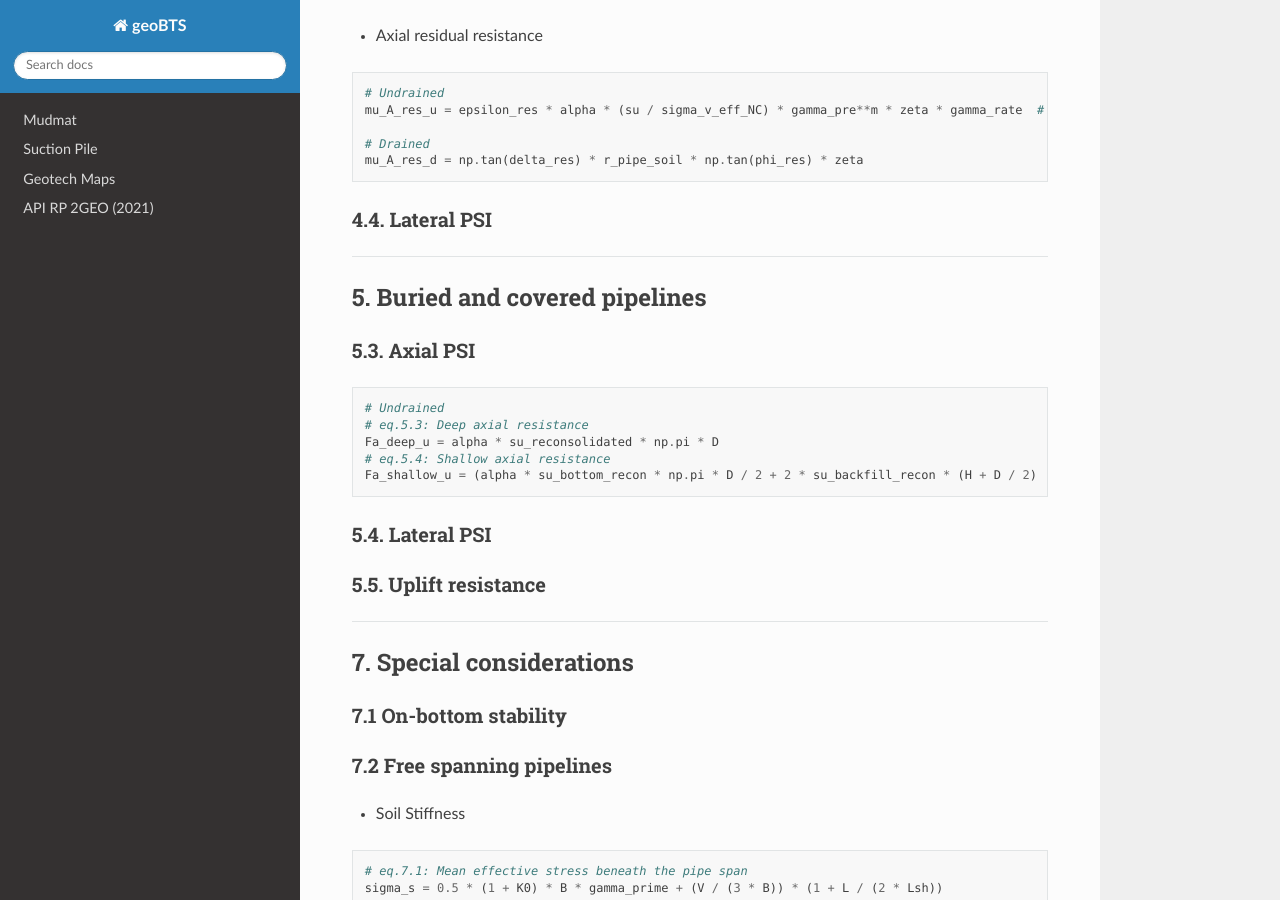
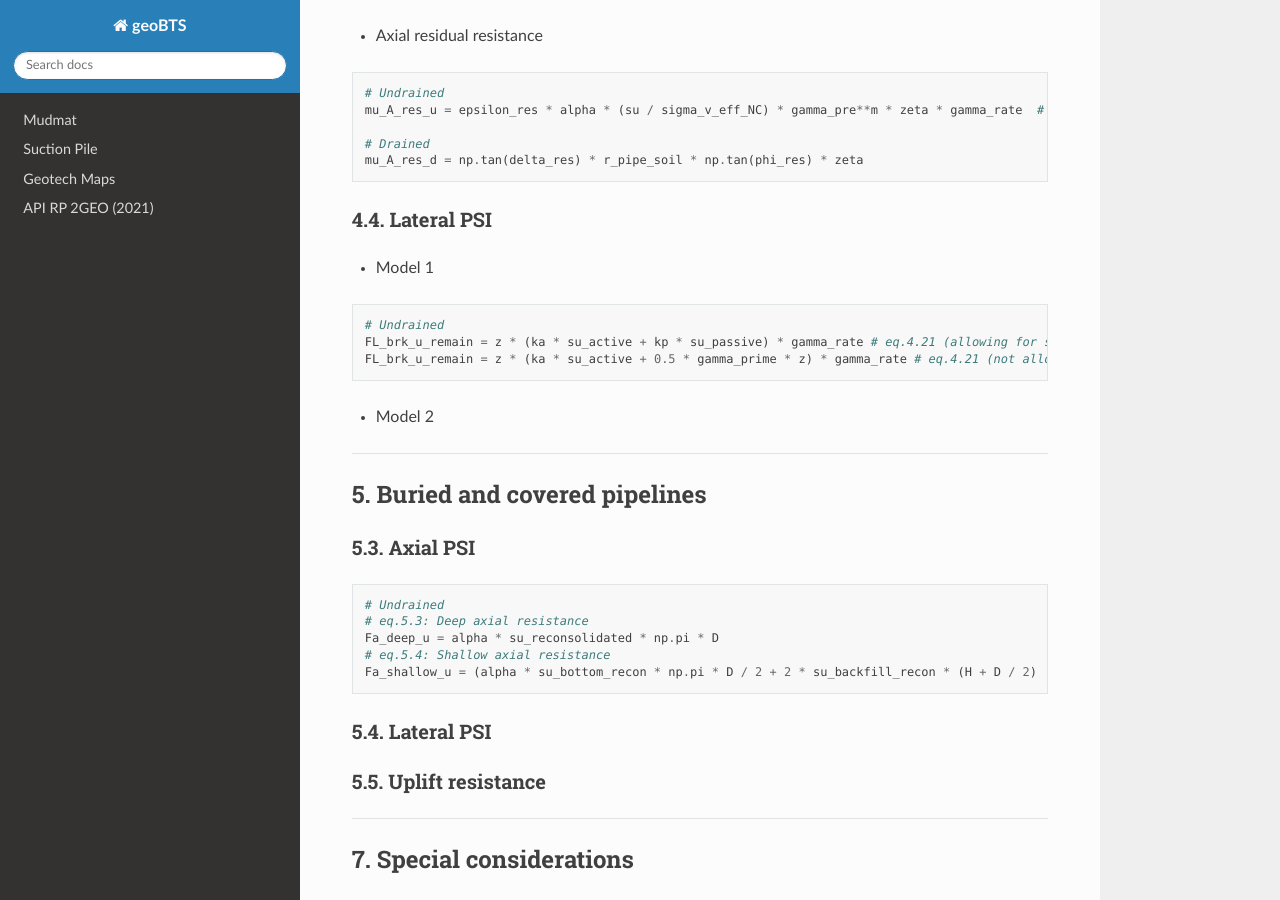
Before and after one commit to jungsohn/geoBTS, a Sphinx documentation site: the page built from docs/source/DNVGL_RP_F114.rst, in a window 1280 px wide and 900 px high, scrolled down 1468 px. Built offline with Sphinx 7.4.7 and the Read the Docs theme 3.1.0, drawn with Linux system fonts in a browser that asks for light colours.

Commit message:
Update DNVGL_RP_F114.rst

```diff
--- a/docs/source/DNVGL_RP_F114.rst
+++ b/docs/source/DNVGL_RP_F114.rst
@@ -69,6 +69,19 @@ of partially embedded pipelines when subjected to external vertical loading (e.g
 4.4. Lateral PSI
 ....................
 
+- Model 1
+
+.. code-block:: python
+
+   # Undrained
+   FL_brk_u_remain = z * (ka * su_active + kp * su_passive) * gamma_rate # eq.4.21 (allowing for suction at rear)
+   FL_brk_u_remain = z * (ka * su_active + 0.5 * gamma_prime * z) * gamma_rate # eq.4.21 (not allowing for suction at rear)
+
+- Model 2
+
+
+
+
 ----
 
 5. Buried and covered pipelines
```
